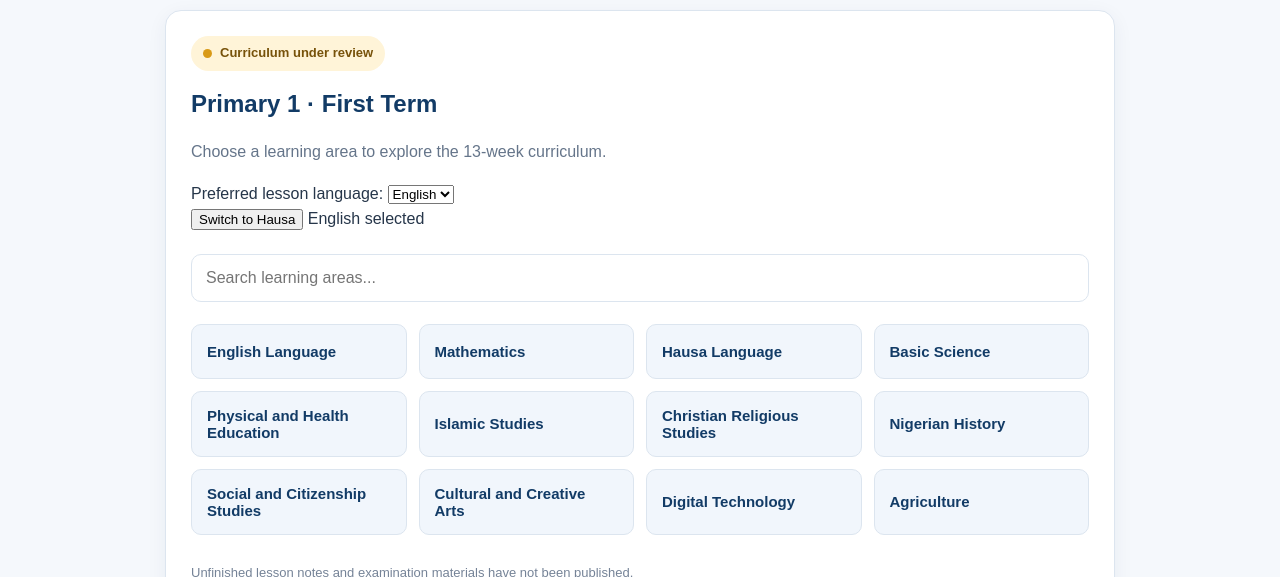
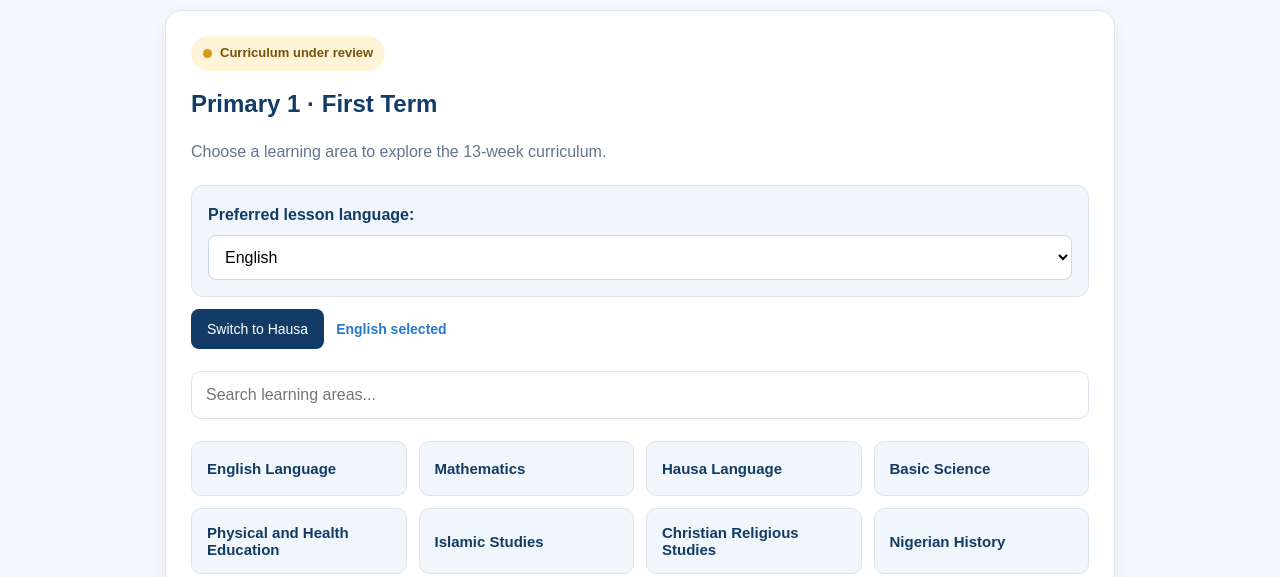
Before and after one commit to annabishams12-sys/Learn-with-Bishams-, a plain HTML site: page lessons.html in a window 1280 px wide. Shown: the part 223-800 px from the top of the page. Drawn offline with nearby package versions, Linux system fonts and the light colour scheme.

Commit message:
Update lessons.css

```diff
--- a/lessons.css
+++ b/lessons.css
@@ -211,3 +211,54 @@ footer {
     display: none;
   }
   }
+.language-settings {
+  margin: 20px 0 10px;
+  padding: 16px;
+  background: #f1f6fc;
+  border: 1px solid #dce5ef;
+  border-radius: 12px;
+}
+
+.language-settings label {
+  display: block;
+  color: #123b66;
+  font-weight: bold;
+  margin-bottom: 8px;
+}
+
+.language-settings select {
+  width: 100%;
+  padding: 12px;
+  border: 1px solid #cbd8e6;
+  border-radius: 8px;
+  background: white;
+  font-size: 16px;
+}
+
+.lesson-language-switch {
+  display: flex;
+  align-items: center;
+  gap: 12px;
+  flex-wrap: wrap;
+  margin: 12px 0 22px;
+}
+
+.lesson-language-switch button {
+  background: #123b66;
+  color: white;
+  border: none;
+  border-radius: 8px;
+  padding: 12px 16px;
+  font-size: 14px;
+  cursor: pointer;
+}
+
+.lesson-language-switch button:hover {
+  background: #2878c8;
+}
+
+#language-status {
+  color: #2878c8;
+  font-weight: bold;
+  font-size: 14px;
+}
```
